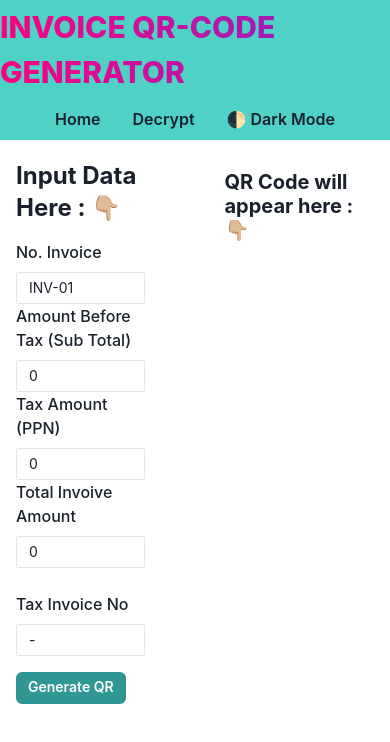
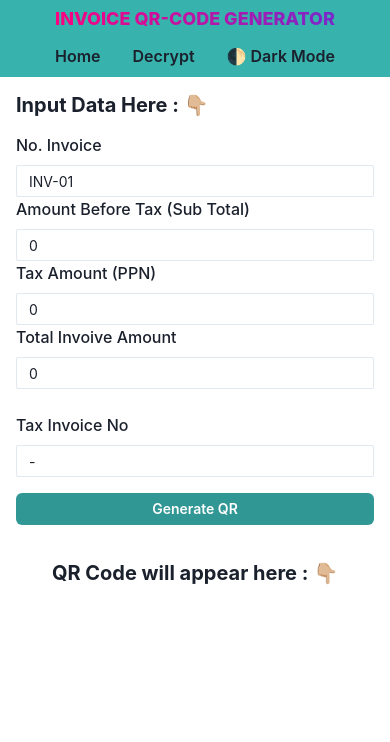
Before and after one commit to caturhidayat/inv-qrcode-generator, a Next.js app: page / in a window 390 px wide. Shown: the top 742 px of the page. Built offline with nearby package versions, Linux system fonts and the light colour scheme.

Commit message:
fix(app): style responsive refine responsive UI

```diff
--- a/components/Footer.jsx
+++ /dev/null
@@ -1,46 +0,0 @@
-import { Box, Text } from "@chakra-ui/react";
-import React from "react";
-
-export default function Footer() {
-  return (
-    <Box
-      bg="gray.800"
-      mt="80px"
-      p="30px"
-      // position='fixed'
-      bottom="0"
-      width="100%"
-    >
-      <Box
-        display="flex"
-        color="white"
-        pt="20px"
-        alignContent="center"
-        justifyContent="center"
-      >
-        <p>Made with ton love ❤️ </p>
-        <Text
-          fontSize="sm"
-          bgGradient="linear(to-l, #fb843f, #e546fc)"
-          bgClip="text"
-          // fontSize='6xl'
-          fontWeight="extrabold"
-        >
-          @Bekasi
-        </Text>
-        <br />
-      </Box>
-      <Box display="flex" justifyContent="center">
-        <Text
-          // fontSize="sm"
-          // bgGradient="linear(to-l, #22c1c3, #fdbb2d)"
-          // bgClip="text"
-          // fontSize='6xl'
-          // fontWeight="extrabold"
-        >
-          Catur Hidayat - 2023
-        </Text>
-      </Box>
-    </Box>
-  );
-}
--- a/components/Form.jsx
+++ b/components/Form.jsx
@@ -43,9 +43,6 @@ export default function Form() {
 
   const submitData = async (data) => {
     const visionKey = VISION_KEY;
-    // console.log({visionKey});
-    // const secretKey = visionKey.length * 8;
-    // console.log({data});
     const invoice = serializeInvoice(data);
     console.log(invoice);
 
@@ -73,15 +70,29 @@ export default function Form() {
     } catch (error) {
       console.log(error);
     }
-
-    // console.log({qr: qr.data})
   };
 
   return (
     <>
-      <Flex gap="80px">
-        <Box my="5">
-          <Heading size="lg" pb={"4"}>
+      <Flex
+        flexDir={{
+          base: "column",
+          md: "row",
+        }}
+        justifyContent="center"
+        // align="center"
+        gap={{
+          base: "1",
+          md: "10",
+        }}
+      >
+        <Box
+          my={{
+            base: "4",
+            md: "10",
+          }}
+        >
+          <Heading size="md" pb={"4"}>
             Input Data Here : 👇🏼
           </Heading>
           <form onSubmit={handleSubmit(submitData)}>
@@ -111,7 +122,9 @@ export default function Form() {
                 <AlertInput message={errors.amount_before_tax.message} />
               )}
 
-              <FormLabel htmlFor="tax_invoice_amount">Tax Amount (PPN)</FormLabel>
+              <FormLabel htmlFor="tax_invoice_amount">
+                Tax Amount (PPN)
+              </FormLabel>
               <Input
                 {...register("tax_invoice_amount", {
                   valueAsNumber: true,
@@ -176,7 +189,12 @@ export default function Form() {
                 <AlertInput message={errors.tax_invoice_no.message} />
               )}
 
-              <Spacer />
+              <Flex
+                flexDir={{
+                  base: "column",
+                  md: "row",
+                }}
+              >
                 <Button size={"sm"} type="submit" mt={4} colorScheme="teal">
                   Generate QR
                 </Button>
@@ -194,17 +212,25 @@ export default function Form() {
                     </Button>
                   </>
                 )}
+              </Flex>
             </FormControl>
           </form>
         </Box>
+        <Box mx={"auto"}>
+          {!isSubmitted ? (
             <Box>
-          <Heading size="md" my="30">
+              <Heading size="md" my="4">
                 QR Code will appear here : 👇🏼
               </Heading>
+            </Box>
+          ) : null}
+          {/* <Heading size="md" my="30" >
+            QR Code will appear here : 👇🏼
+          </Heading> */}
           {isSubmitted ? (
-            <div>
+            <Flex m={"auto"} justifyContent={"center"}>
               <PdfModify qrcode={response} />
-            </div>
+            </Flex>
           ) : null}
         </Box>
       </Flex>
--- a/components/Header.jsx
+++ b/components/Header.jsx
@@ -5,7 +5,7 @@ import { useColorMode, useColorModeValue } from "@chakra-ui/react";
 
 export default function Header() {
   const { colorMode, toggleColorMode } = useColorMode();
-  const bg = useColorModeValue("teal.300", "blue.800");
+  const bg = useColorModeValue("teal.400", "blue.800");
   const color = useColorModeValue("gray.800", "gray.200");
   const textGradient = useColorModeValue(
     "linear(to-l, #7928CA, #FF0080)",
@@ -23,8 +23,13 @@ export default function Header() {
         <Text
           bgGradient={textGradient}
           bgClip="text"
-          fontSize="3xl"
+          fontSize={{
+            base: "lg",
+            sm: "2xl",
+            md: "3xl",
+          }}
           fontWeight="extrabold"
+          textAlign={"center"}
         >
           INVOICE QR-CODE GENERATOR
         </Text>
--- a/components/Layout.jsx
+++ b/components/Layout.jsx
@@ -1,13 +1,11 @@
 import Header from "./Header";
-import Footer from "./Footer";
-import { Box, Container } from "@chakra-ui/react";
+import { Container } from "@chakra-ui/react";
 
 export default function Layout({ children }) {
   return (
     <>
       <Header />
       <Container maxW="container.md">{children}</Container>
-      {/* <Footer /> */}
     </>
   );
 }
--- a/components/pdfModify.jsx
+++ b/components/pdfModify.jsx
@@ -1,4 +1,4 @@
-import { Box, FormLabel, Input, Button, Text, Image } from "@chakra-ui/react";
+import { Box, FormLabel, Input, Button, Text, Image, Flex } from "@chakra-ui/react";
 import { useState } from "react";
 import { useForm } from "react-hook-form";
 import AlertInput from "./AlertInput";
@@ -109,32 +109,22 @@ export default function PdfModify({ qrcode }) {
   };
 
   return (
-    <div>
+    <Box justifyContent="center" alignContent={"center"}>
       <form onSubmit={handleSubmit(onSubmit)}>
         {qrcode ? (
-          <div>
-            <Box
-              as="div"
-              border="dashed"
-              borderColor="blackAlpha.500"
-              borderRadius="10"
-              width={{ sm: "182px", md: "252px" }}
-              height={{ sm: "182px", md: "256px" }}
-              justifyItems="center"
-              justifyContent="center"
-            >
+          <Flex flexDir={"column"} m={"auto"} justifyContent={"center"}>
               <Image
                 src={qrcode}
                 alt="qrcode"
-                width={{ sm: "180px", md: "250px" }}
-                height={{ sm: "180px", md: "250px" }}
+                width={{ xs: "180px", md: "250px" }}
+                height={{ xs: "180px", md: "250px" }}
               />
-            </Box>
-            <FormLabel mt="5" htmlFor="select_file">
+
+            <FormLabel textAlign={"center"} fontSize={"xl"} htmlFor="select_file">
               QR Code Generated 🔥
             </FormLabel>
             <br />
-          </div>
+          </Flex>
         ) : null}
         {!watch("files") || watch("files").length === 0 ? (
           <div>
@@ -168,6 +158,6 @@ export default function PdfModify({ qrcode }) {
           </Box>
         ) : null}
       </form>
-    </div>
+    </Box>
   );
 }
```
Also changed, not shown: components/DecryptForm.jsx (+14 -20 lines). Lines whose indentation alone changed are shown as unchanged.
